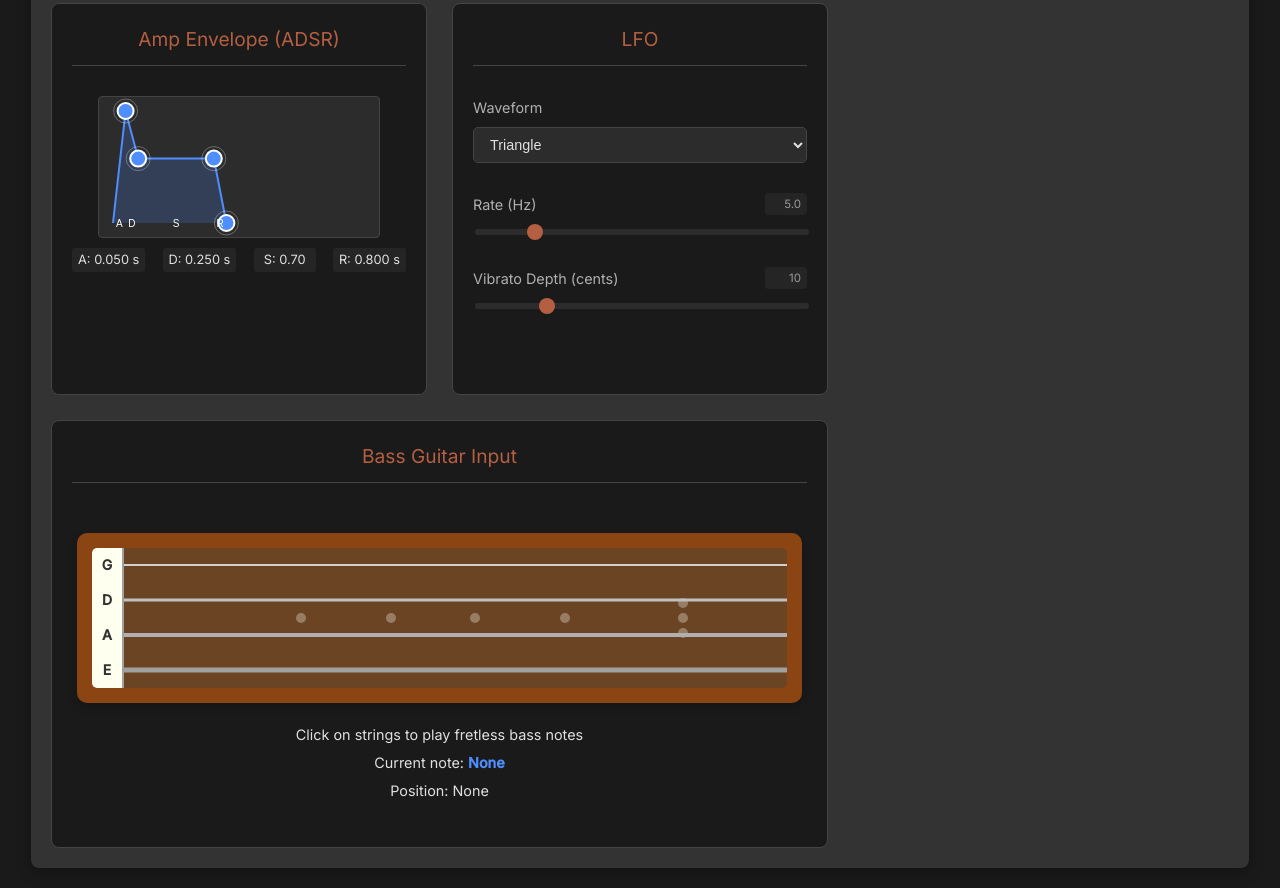
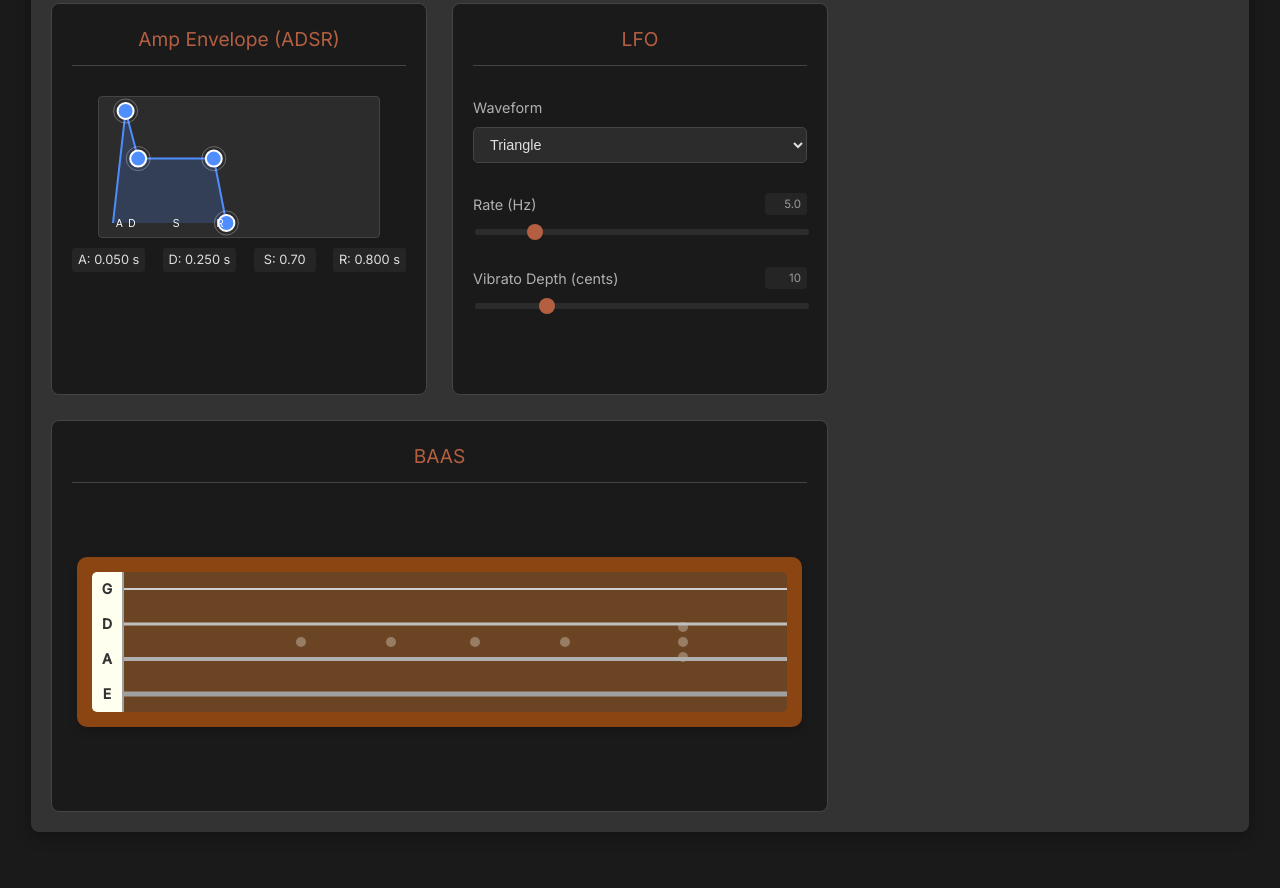
Before and after one commit to lovejzzz/DoubleBaas, a plain HTML site: page docs/index.html in a window 1280 px wide. Shown: the part 1023-1911 px from the top of the page. After the commit the page ends 1875 px from the top, so only its background shows below. Drawn offline with nearby package versions, Linux system fonts and the light colour scheme.

Commit message:
Rename Bass Guitar module to BAAS and remove text content

```diff
--- a/docs/index.html
+++ b/docs/index.html
@@ -169,7 +169,7 @@
 
         <!-- Bass Guitar Module - takes width of two modules -->
         <div class="module bass-module">
-            <h2>Bass Guitar Input</h2>
+            <h2>BAAS</h2>
             <div class="bass-container">
                 <div class="bass-head">
                     <div class="bass-fretboard">
@@ -212,9 +212,8 @@
                     </div>
                 </div>
                 <div class="bass-info">
-                    <p>Click on strings to play fretless bass notes</p>
-                    <p>Current note: <span id="current-bass-note">None</span></p>
-                    <p>Position: <span id="note-position">None</span></p>
+                    <p><span id="current-bass-note"></span></p>
+                    <p><span id="note-position"></span></p>
                 </div>
             </div>
         </div>
```
